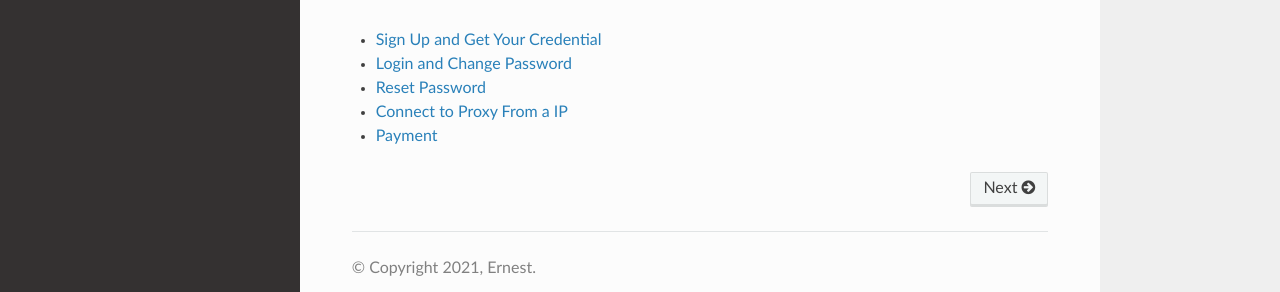
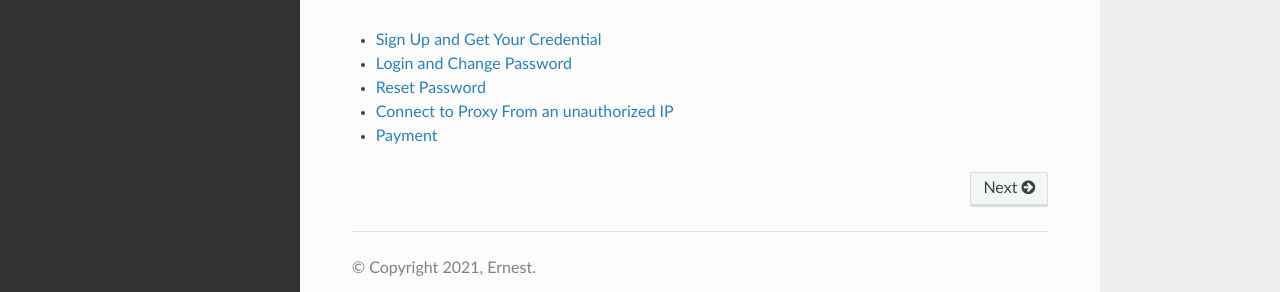
Before and after one commit to orezm/avc, a Sphinx documentation site: the page built from docs/source/index.rst, in a window 1280 px wide and 900 px high, scrolled down 1181 px. Shown: the part 563-855 px from the top of the window. Built offline with Sphinx 7.4.7 and the Read the Docs theme 2.0.0, drawn with Linux system fonts in a browser that asks for light colours.

Commit message:
Update index.rst

```diff
--- a/docs/source/index.rst
+++ b/docs/source/index.rst
@@ -65,5 +65,5 @@ Useful Links
 * `Sign Up and Get Your Credential <https://account.vpn.orezm.com/my/?action=1>`_
 * `Login and Change Password <https://account.vpn.orezm.com/my/>`_
 * `Reset Password <https://account.vpn.orezm.com/my/lost-password/>`_
-* `Connect to Proxy From a IP <http://asia121.vpn.orezm.com/auth>`_
+* `Connect to Proxy From an unauthorized IP <http://asia121.vpn.orezm.com/auth>`_
 * `Payment <https://account.vpn.orezm.com/payment/>`_
```
